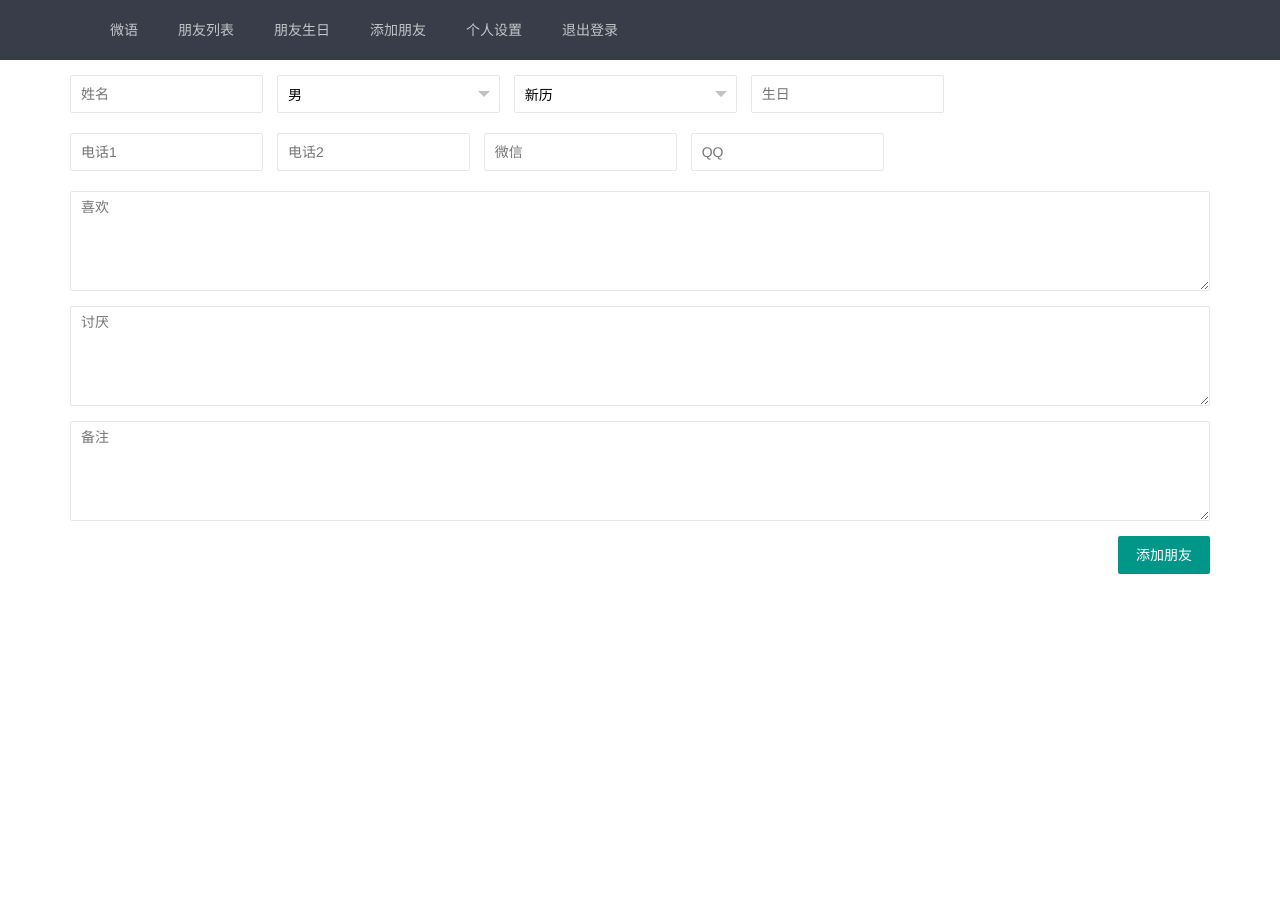
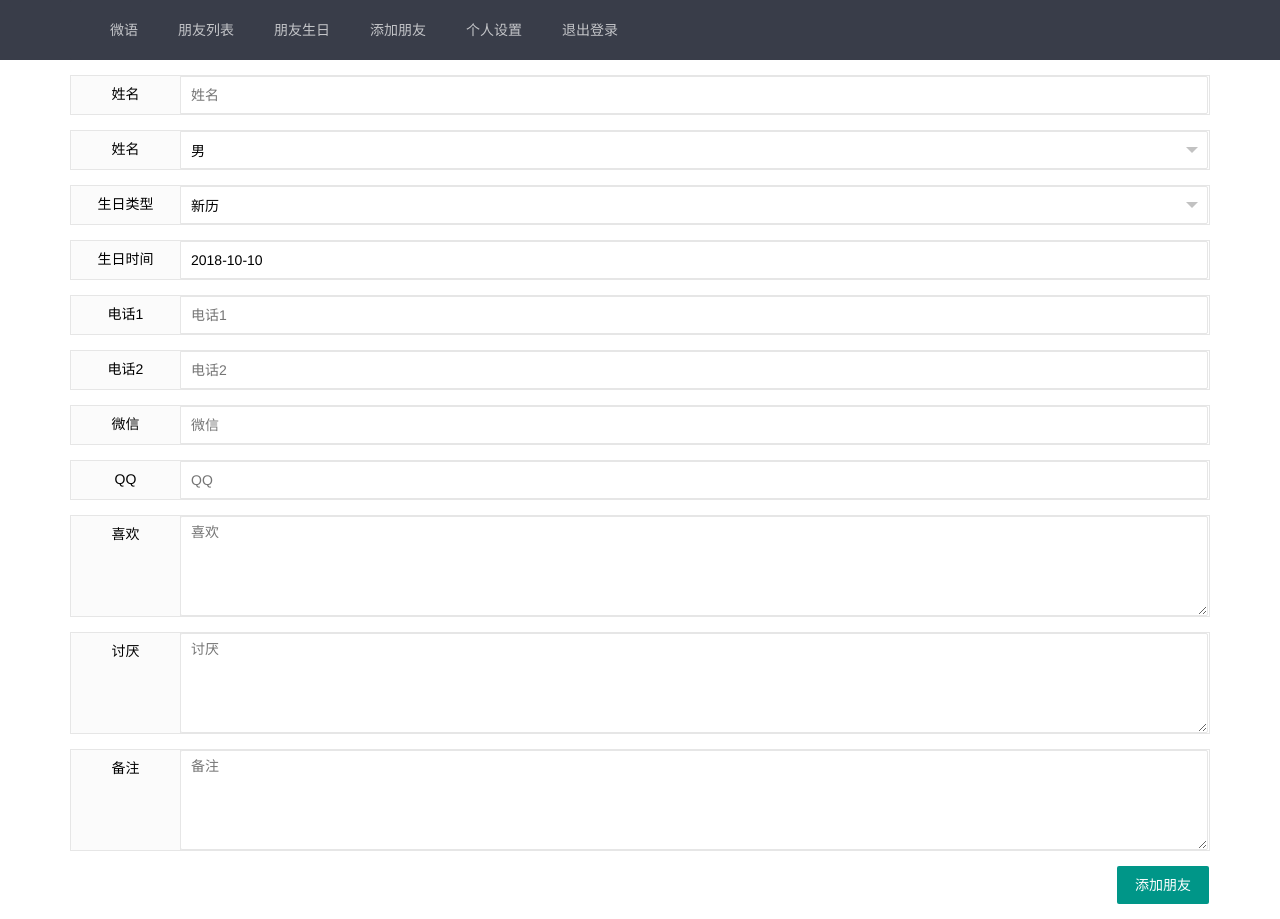
Before and after one commit to aveyuan/Mymg, a Flask app: page /add_fmg/ in a window 1280 px wide. Before the commit the page ends 574 px from the top, so only its background shows below. Run offline with Flask 2, Linux system fonts and the light colour scheme; the visitor is signed in with stand-in values (Sample User, id 1).

Commit message:
优化了添加朋友页面

```diff
--- a/webapp/__init__.py
+++ b/webapp/__init__.py
@@ -320,7 +320,8 @@ def add_fmg():
         db.session.add(fmg)
         db.session.commit()
         return redirect(url_for("fmg_list"))
-    return render_template('add_fmg.html')
+    date = datetime.now().date()
+    return render_template('add_fmg.html',date=date)
 
 @app.route('/fmg_more/')
 @login_required
--- a/webapp/templates/add_fmg.html
+++ b/webapp/templates/add_fmg.html
@@ -4,56 +4,80 @@
 {% endblock %}
 
 {% block body %}
-<form action="{{ url_for('add_fmg') }}" method="post" class="layui-form" style="padding-top: 15px">
-<div class="layui-form-item ">
-    <div class="layui-inline">
+<form action="{{ url_for('add_fmg') }}" method="post" class="layui-form layui-form-pane" style="padding-top: 15px">
+
+    <div class="layui-form-item" pane>
+        <label class="layui-form-label">姓名</label>
+        <div class="layui-input-block">
             <input type="text" class="layui-input" id="name" name="name" placeholder="姓名">
         </div>
-    <div class="layui-inline">
+    </div>
+    <div class="layui-form-item" pane>
+        <label class="layui-form-label">姓名</label>
+        <div class="layui-input-block">
             <select name="sex" >
               <option value="男">男</option>
               <option value="女">女</option>
             </select>
         </div>
-    <div class="layui-inline">
+    </div>
+    <div class="layui-form-item" pane>
+        <label class="layui-form-label">生日类型</label>
+        <div class="layui-input-block">
             <select name="birth_type" >
               <option value="新历">新历</option>
               <option value="农历">农历</option>
             </select>
         </div>
-    <div class="layui-inline">
-           <input type="text" class="layui-input" id="birthday" name="birthday" placeholder="生日">
+    </div>
+    <div class="layui-form-item" pane>
+        <label class="layui-form-label">生日时间</label>
+        <div class="layui-input-block">
+           <input type="text" class="layui-input" id="birthday" name="birthday" value="{{ date }}" placeholder="生日">
         </div>
     </div>
-<div class="layui-form-item ">
-    <div class="layui-inline">
+    <div class="layui-form-item" pane>
+        <label class="layui-form-label">电话1</label>
+        <div class="layui-input-block">
            <input type="text" class="layui-input" id="phone1" name="phone1" placeholder="电话1">
         </div>
-    <div class="layui-inline">
+    </div>
+    <div class="layui-form-item" pane>
+        <label class="layui-form-label">电话2</label>
+        <div class="layui-input-block">
            <input type="text" class="layui-input" id="phone2" name="phone2" placeholder="电话2">
         </div>
-    <div class="layui-inline">
+    </div>
+    <div class="layui-form-item" pane>
+        <label class="layui-form-label">微信</label>
+        <div class="layui-input-block">
            <input type="text" class="layui-input" id="wechat" name="wechat" placeholder="微信">
         </div>
-    <div class="layui-inline">
+    </div>
+    <div class="layui-form-item" pane>
+        <label class="layui-form-label">QQ</label>
+        <div class="layui-input-block">
            <input type="text" class="layui-input" id="qq" name="qq" placeholder="QQ">
         </div>
     </div>
-
-  <div class="layui-form-item layui-form-text">
+    <div class="layui-form-item" pane>
+        <label class="layui-form-label">喜欢</label>
+        <div class="layui-input-block">
             <textarea name="love" width="100%" placeholder="喜欢" class="layui-textarea"></textarea>
         </div>
-  <div class="layui-form-item layui-form-text">
+    </div>
+    <div class="layui-form-item" pane>
+        <label class="layui-form-label">讨厌</label>
+        <div class="layui-input-block">
             <textarea name="halt" width="100%" placeholder="讨厌" class="layui-textarea"></textarea>
         </div>
-  <div class="layui-form-item layui-form-text">
+    </div>
+    <div class="layui-form-item" pane>
+        <label class="layui-form-label">备注</label>
+        <div class="layui-input-block">
              <textarea name="note" width="100%" placeholder="备注" class="layui-textarea"></textarea>
         </div>
-        {% for category, message in get_flashed_messages(with_categories=true) %}
-            <div class="layui-form-item"style="color: red">
-            {{ message }}
     </div>
-        {% endfor %}
 
   <div class="layui-form-item">
     <div class="layui-input-block" style="text-align: right">
```
Lines whose indentation alone changed are shown as unchanged.
